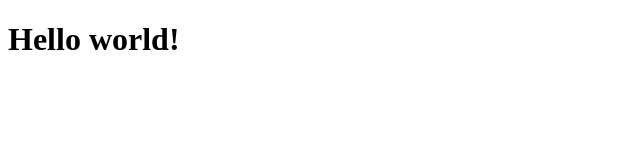
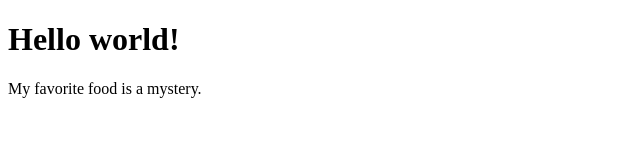
Before and after one commit to aliciachamar/first-day-repo, a plain HTML site: page index.html in a window 1280 px wide. Shown: the whole page, without its empty margins (0-640 px from the left). Drawn offline with Linux system fonts and the light colour scheme.

Commit message:
added fav food to index.html

```diff
--- a/index.html
+++ b/index.html
@@ -12,5 +12,9 @@
 
   <h1>Hello world!</h1>
 
+  <p>
+    My favorite food is a mystery.
+  </p>
+
 </body>
 </html>
```
